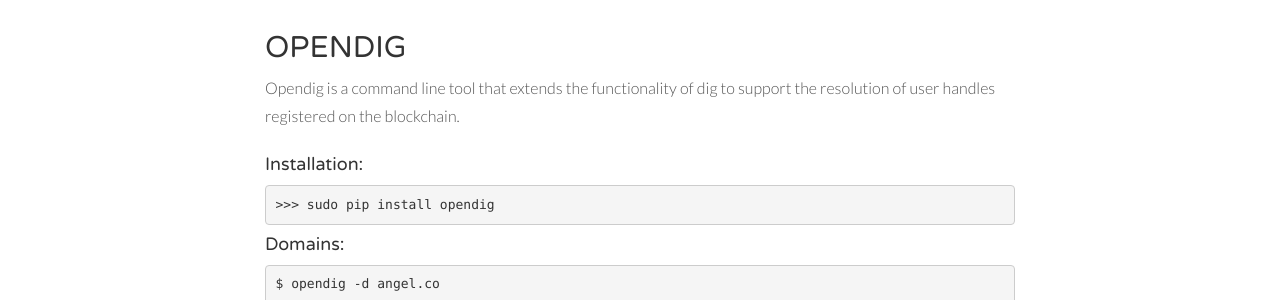
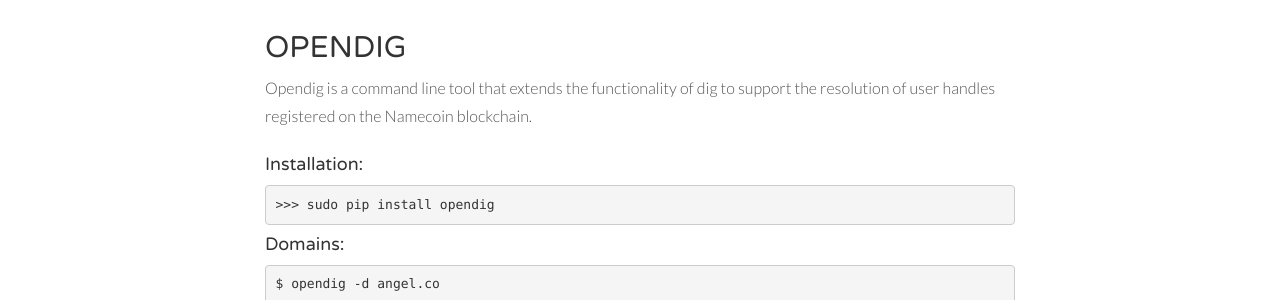
Before and after one commit to sebasmagri/opennamesystem.org, a Flask app: page / in a window 1280 px wide. Shown: the part 1375-1675 px from the top of the page. Run offline with Flask 2, Linux system fonts and the light colour scheme; some libraries are stand-ins or nearby versions.

Commit message:
update copy

```diff
--- a/templates/index.html
+++ b/templates/index.html
@@ -112,7 +112,7 @@
 					<h2>OPENDIG</h2>
 
           <p>
-            Opendig is a command line tool that extends the functionality of dig to support the resolution of user handles registered on the blockchain.
+            Opendig is a command line tool that extends the functionality of dig to support the resolution of user handles registered on the Namecoin blockchain.
           </p>
 
           <h4>Installation:</h4>
@@ -206,6 +206,9 @@
 			<div class="row centered">
 				<div class="col-lg-8 col-lg-offset-2 centered">
           <h2>
+
+          </h2>
+          <h2>
             Explore on Github:
           </h2>
           <p>
```
